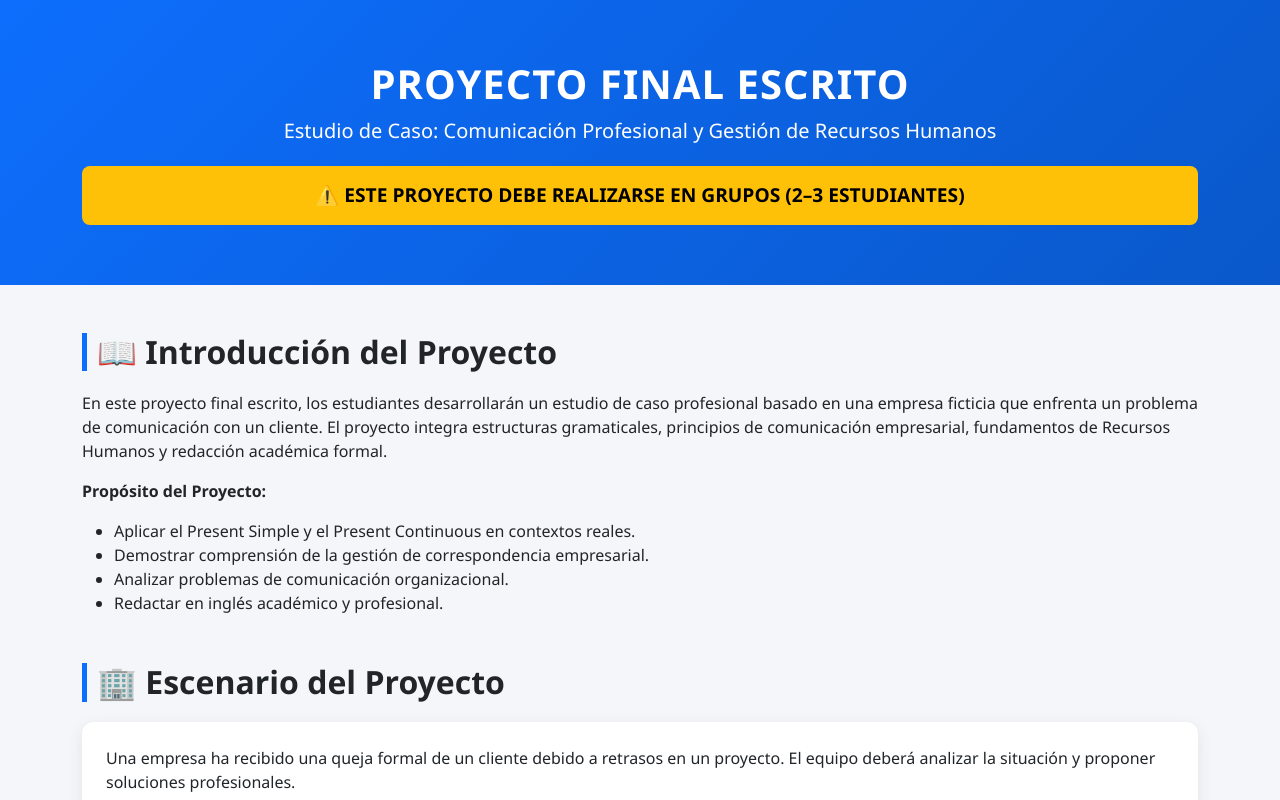
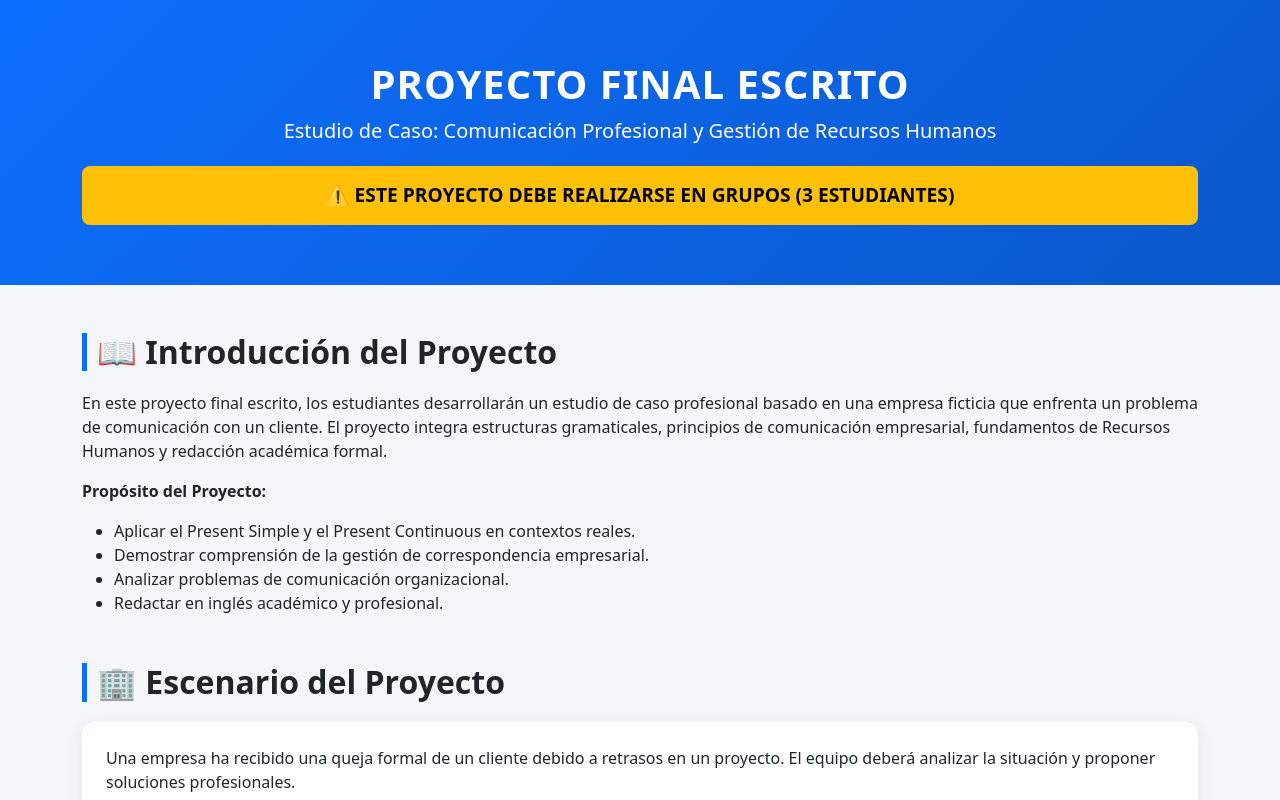
Before and after one commit to Aarias23/english-for-business-project, a plain HTML site: page index.html in a window 1280 px wide. Shown: the top 800 px of the page. Drawn offline with nearby package versions, Linux system fonts and the light colour scheme.

Commit message:
Update index.html

```diff
--- a/index.html
+++ b/index.html
@@ -13,7 +13,7 @@
 
     <style>
       body {
-        background-color: #f4f6f9;
+        background-color: #f4f6f9;2-3
         font-family: "Segoe UI", Tahoma, Geneva, Verdana, sans-serif;
       }
 
@@ -73,7 +73,7 @@
         </p>
 
         <div class="group-highlight">
-          ⚠️ ESTE PROYECTO DEBE REALIZARSE EN GRUPOS (2–3 ESTUDIANTES)
+          ⚠️ ESTE PROYECTO DEBE REALIZARSE EN GRUPOS (3 ESTUDIANTES)
         </div>
       </div>
     </div>
```
